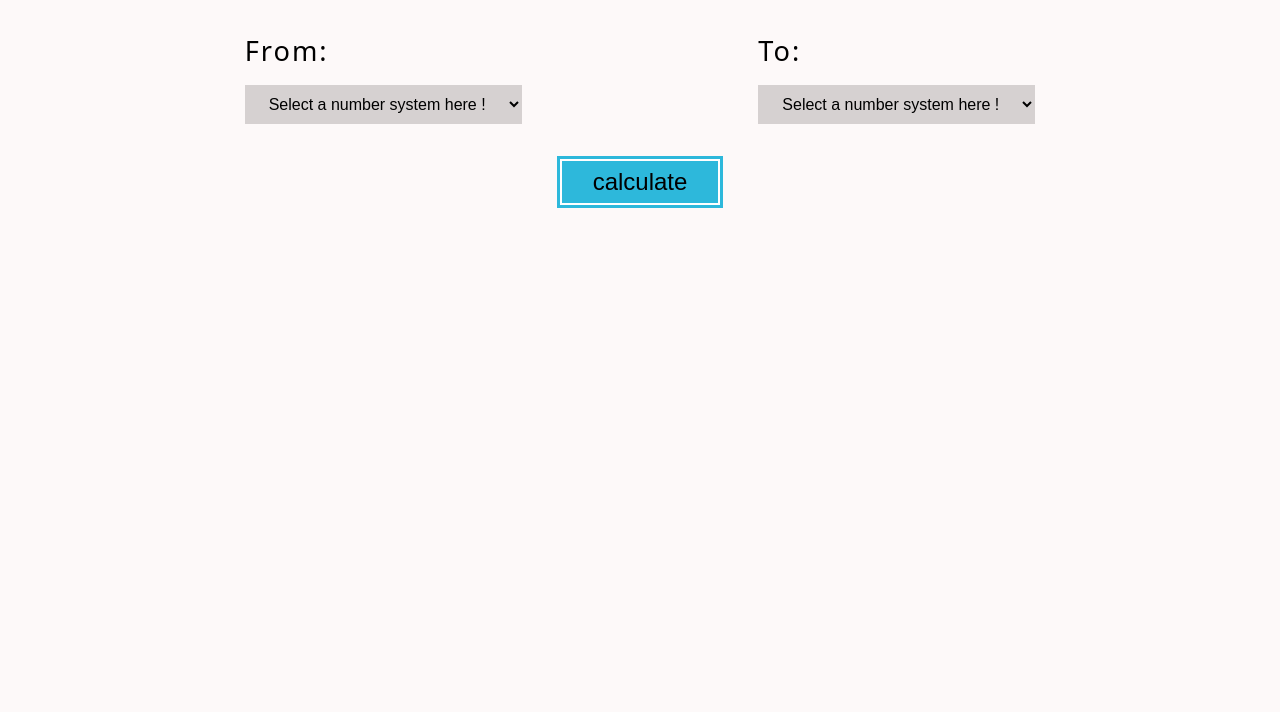
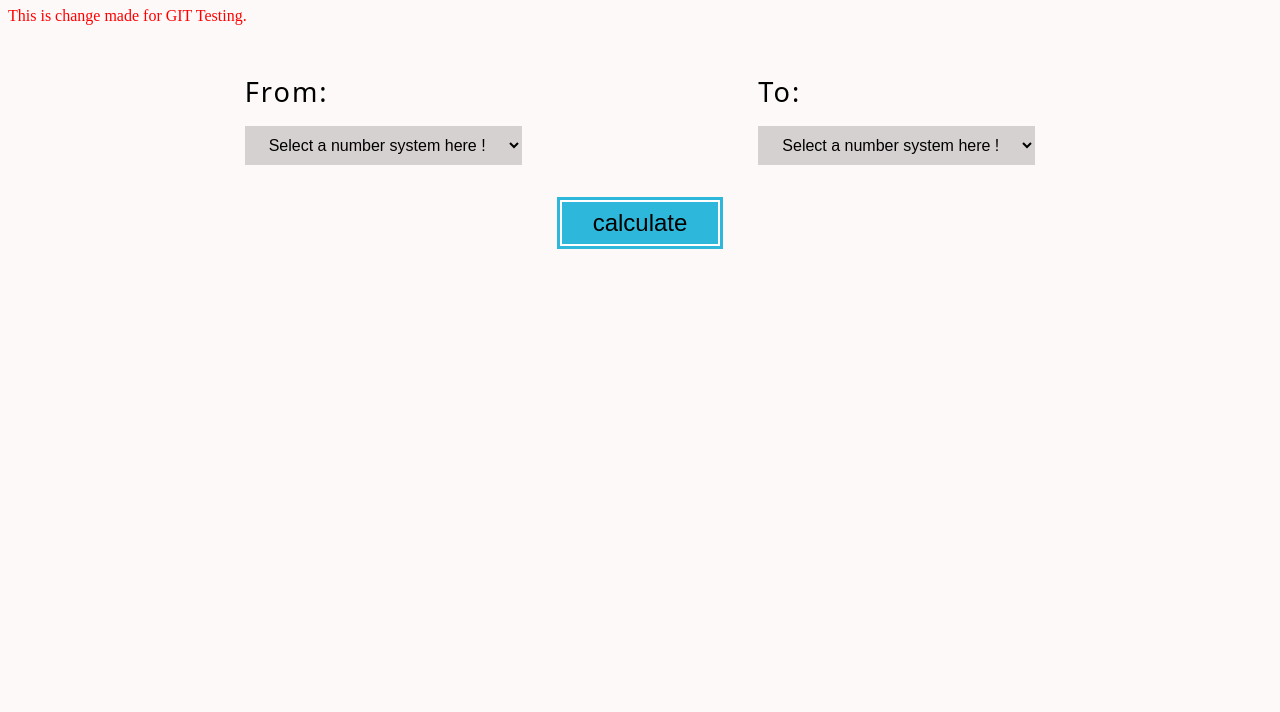
Before and after one commit to Vedant-Vatare/MyFirstRepo, a plain HTML site: page index.html in a window 1280 px wide. Shown: the part 88-800 px from the top of the page. Drawn offline with Linux system fonts and the light colour scheme.

Commit message:
testing/learning GIT

```diff
--- a/index.html
+++ b/index.html
@@ -11,6 +11,7 @@
 
 <body>
     <h1>Number System <span>Conversion</span></h1>
+    <p>This is change made for GIT Testing.</p>
     <main>
         <section id="FromOption">
             <span>From:</span>
```
Also changed, not shown: 1 other file.
